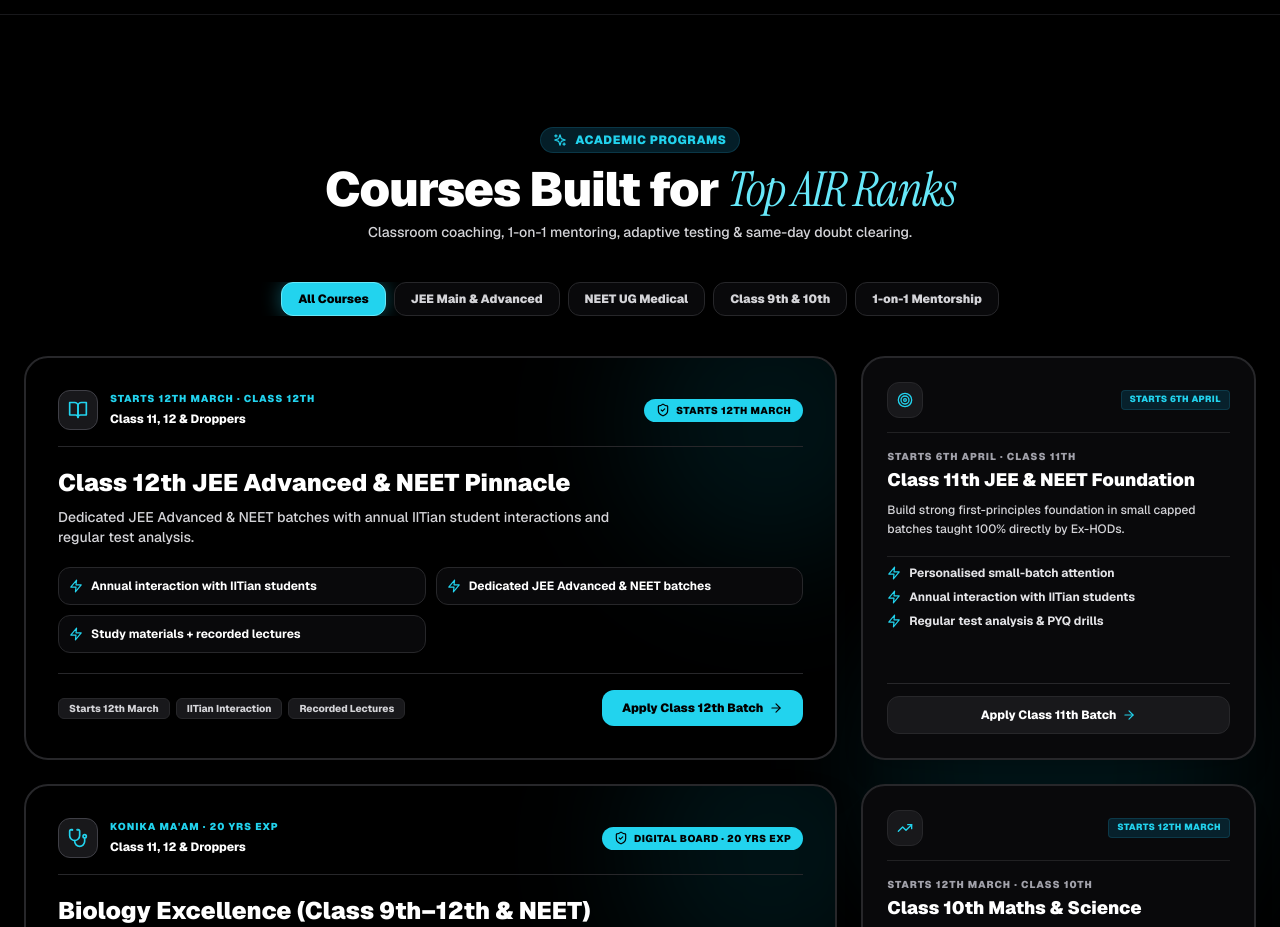
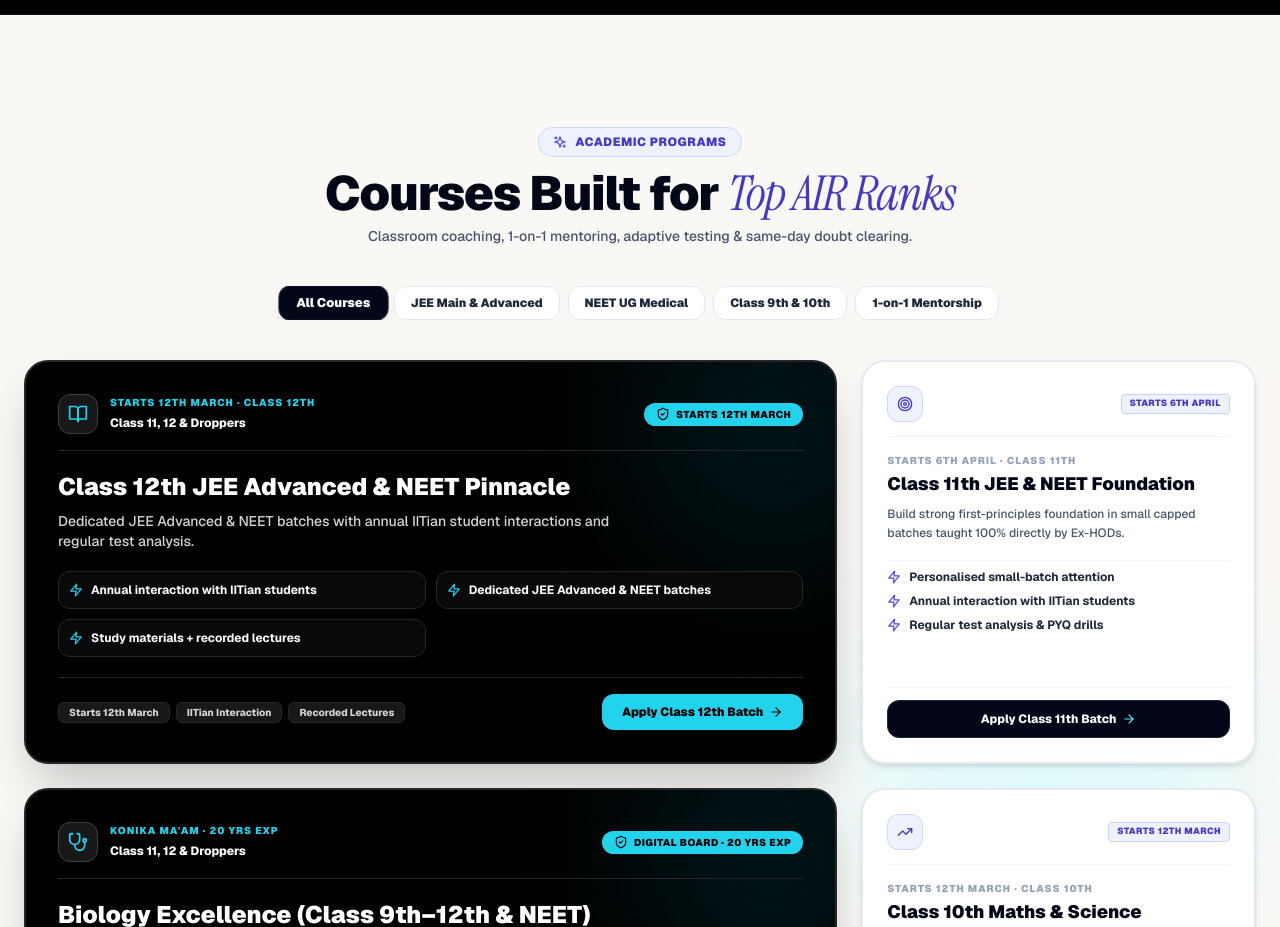
Before and after one commit to Robin1-23/Bm-Classes, a Next.js app: page /programs in a window 1280 px wide. Shown: the part 1860-2787 px from the top of the page. Built offline with nearby package versions, Linux system fonts and the light colour scheme; no server answers; a web font is replaced by a local one.

Commit message:
Update background color of ACADEMIC PROGRAMS section to light crisp theme bg-[#faf8f5]

```diff
--- a/components/ProgramsSection.jsx
+++ b/components/ProgramsSection.jsx
@@ -16,24 +16,24 @@ export default function ProgramsSection({ onOpenRegister, onOpenSeatLock }) {
     : PROGRAMS_DATA.filter(p => p.categoryTypes && p.categoryTypes.includes(activeTab));
 
   return (
-    <section className="bg-black text-white py-20 sm:py-28 relative overflow-hidden border-b border-zinc-900" id="programs">
+    <section className="bg-[#faf8f5] text-slate-900 py-20 sm:py-28 relative overflow-hidden border-b border-slate-200/80" id="programs">
 
       {/* Background Ambient Glow */}
-      <div className="absolute top-1/3 right-10 w-96 h-96 bg-cyan-500/10 rounded-full blur-3xl pointer-events-none"></div>
-      <div className="absolute bottom-10 left-10 w-96 h-96 bg-indigo-600/10 rounded-full blur-3xl pointer-events-none"></div>
+      <div className="absolute top-1/3 right-10 w-96 h-96 bg-cyan-100/60 rounded-full blur-3xl pointer-events-none"></div>
+      <div className="absolute bottom-10 left-10 w-96 h-96 bg-indigo-100/60 rounded-full blur-3xl pointer-events-none"></div>
 
       <div className="max-w-7xl mx-auto px-4 sm:px-6 relative z-10">
 
         {/* Section Header */}
         <ScrollReveal delay={100} direction="down" className="text-center max-w-3xl mx-auto mb-10">
-          <div className="inline-flex items-center gap-2 px-3 py-1 rounded-full bg-cyan-950/60 border border-cyan-800/40 text-cyan-400 text-xs font-black uppercase tracking-wider mb-3 shadow-xs">
-            <Sparkles className="w-3.5 h-3.5 text-cyan-400" />
+          <div className="inline-flex items-center gap-2 px-3.5 py-1.5 rounded-full bg-indigo-50 border border-indigo-200/80 text-indigo-700 text-xs font-black uppercase tracking-wider mb-3 shadow-xs">
+            <Sparkles className="w-3.5 h-3.5 text-indigo-600" />
             <span>ACADEMIC PROGRAMS</span>
           </div>
-          <h2 className="font-heading text-3xl sm:text-4xl lg:text-5xl font-black text-white tracking-tight leading-tight">
-            Courses Built for <span className="font-serif italic font-normal text-cyan-300">Top AIR Ranks</span>
+          <h2 className="font-heading text-3xl sm:text-4xl lg:text-5xl font-black text-slate-950 tracking-tight leading-tight">
+            Courses Built for <span className="font-serif italic font-normal text-indigo-700">Top AIR Ranks</span>
           </h2>
-          <p className="text-zinc-300 text-xs sm:text-sm font-medium mt-2">
+          <p className="text-slate-600 text-xs sm:text-sm font-medium mt-2">
             Classroom coaching, 1-on-1 mentoring, adaptive testing & same-day doubt clearing.
           </p>
         </ScrollReveal>
@@ -53,8 +53,8 @@ export default function ProgramsSection({ onOpenRegister, onOpenSeatLock }) {
                 onClick={() => setActiveTab(tab.id)}
                 className={`px-4 py-2 rounded-xl text-xs font-black transition-all cursor-pointer ${
                   activeTab === tab.id
-                    ? 'bg-cyan-400 text-black shadow-[0_0_20px_rgba(34,211,238,0.4)] border border-cyan-300'
-                    : 'bg-zinc-950 text-zinc-300 border border-zinc-800 hover:border-zinc-700 hover:text-white'
+                    ? 'bg-slate-950 text-white shadow-lg border border-slate-800 scale-105'
+                    : 'bg-white text-slate-800 border border-slate-200 hover:border-slate-400 hover:bg-slate-50'
                 }`}
               >
                 {tab.label}
@@ -141,47 +141,47 @@ export default function ProgramsSection({ onOpenRegister, onOpenSeatLock }) {
 
             return (
               <ScrollReveal key={idx} delay={150 * (idx + 1)} direction="up">
-                <div className="bg-zinc-950 border-2 border-zinc-800 rounded-3xl p-6 text-white shadow-xl hover:border-cyan-400 hover:shadow-[0_20px_40px_-10px_rgba(34,211,238,0.2)] hover:-translate-y-1.5 transition-all duration-300 relative group flex flex-col justify-between h-full">
+                <div className="bg-white border-2 border-slate-200/90 rounded-3xl p-6 text-slate-900 shadow-md hover:border-indigo-500 hover:shadow-xl hover:-translate-y-1.5 transition-all duration-300 relative group flex flex-col justify-between h-full">
                   <div>
-                    <div className="flex items-center justify-between pb-3.5 border-b border-zinc-800/80 mb-4">
-                      <div className="w-9 h-9 rounded-xl bg-zinc-900 text-cyan-400 border border-zinc-800 flex items-center justify-center">
+                    <div className="flex items-center justify-between pb-3.5 border-b border-slate-100 mb-4">
+                      <div className="w-9 h-9 rounded-xl bg-indigo-50 text-indigo-700 border border-indigo-200/80 flex items-center justify-center">
                         <IconComponent className="w-4 h-4" />
                       </div>
-                      <span className="text-[9px] font-black bg-cyan-950/60 text-cyan-400 border border-cyan-800/40 px-2 py-0.5 rounded uppercase tracking-wider">
+                      <span className="text-[9px] font-black bg-indigo-50 text-indigo-700 border border-indigo-200 px-2 py-0.5 rounded uppercase tracking-wider">
                         {prog.badgeText}
                       </span>
                     </div>
 
-                    <span className="text-[10px] font-black tracking-widest text-zinc-400 uppercase block mb-1">
+                    <span className="text-[10px] font-black tracking-widest text-slate-400 uppercase block mb-1">
                       {prog.category}
                     </span>
 
-                    <h3 className="font-heading text-lg font-black text-white mb-2 group-hover:text-cyan-300 transition-colors leading-snug">
+                    <h3 className="font-heading text-lg font-black text-slate-950 mb-2 group-hover:text-indigo-600 transition-colors leading-snug">
                       {prog.title}
                     </h3>
 
-                    <p className="text-zinc-300 text-xs leading-relaxed mb-4 font-medium">
+                    <p className="text-slate-600 text-xs leading-relaxed mb-4 font-medium">
                       {prog.desc}
                     </p>
 
                     {/* Punchy Bullets */}
-                    <div className="space-y-2 mb-5 pt-2 border-t border-zinc-800/80">
+                    <div className="space-y-2 mb-5 pt-2 border-t border-slate-100">
                       {prog.bullets.map((b, bIdx) => (
-                        <div key={bIdx} className="flex items-center gap-2 text-xs font-bold text-zinc-200">
-                          <Zap className="w-3.5 h-3.5 text-cyan-400 shrink-0" />
+                        <div key={bIdx} className="flex items-center gap-2 text-xs font-bold text-slate-800">
+                          <Zap className="w-3.5 h-3.5 text-indigo-600 shrink-0" />
                           <span>{b}</span>
                         </div>
                       ))}
                     </div>
                   </div>
 
-                  <div className="pt-3 border-t border-zinc-800">
+                  <div className="pt-3 border-t border-slate-100">
                     <button
                       onClick={() => handleRegister(prog.title)}
-                      className="w-full bg-zinc-900 hover:bg-zinc-800 border border-zinc-800 text-white font-extrabold text-xs py-2.5 rounded-xl transition-all flex items-center justify-center gap-1.5 cursor-pointer"
+                      className="w-full bg-slate-950 hover:bg-slate-900 border border-slate-800 text-white font-extrabold text-xs py-2.5 rounded-xl transition-all flex items-center justify-center gap-1.5 cursor-pointer"
                     >
                       <span>{prog.linkText}</span>
-                      <ArrowRight className="w-3.5 h-3.5 text-cyan-400" />
+                      <ArrowRight className="w-3.5 h-3.5 text-cyan-300" />
                     </button>
                   </div>
 
```
